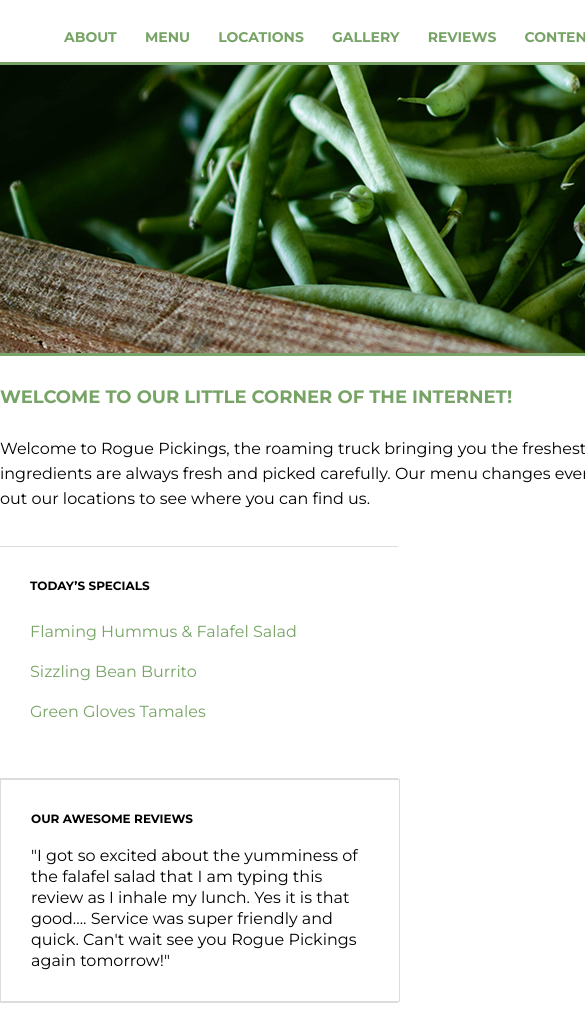
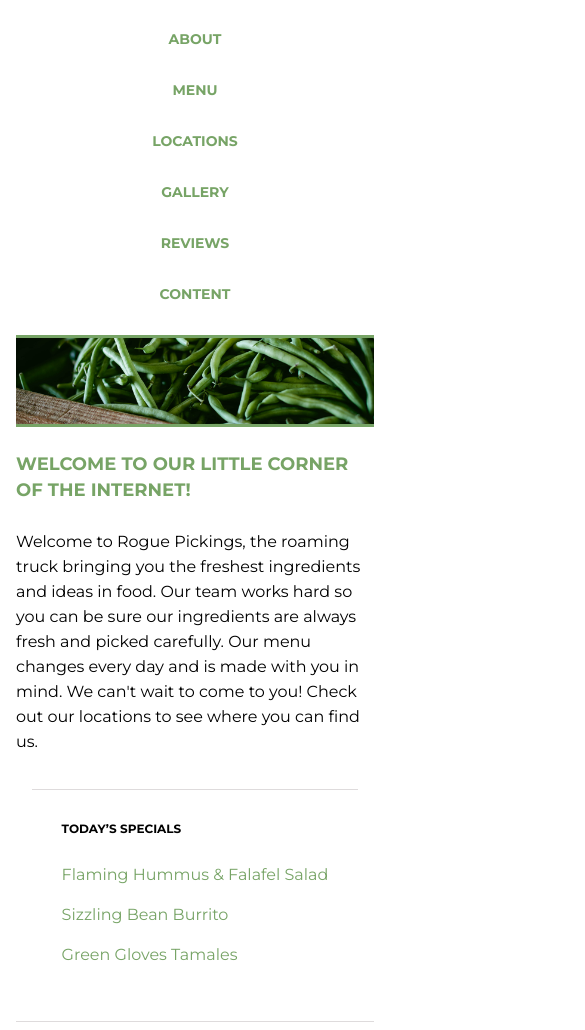
Before and after one commit to ahmedebid/rogue-pickings, a plain HTML site: page index.html in a window 390 px wide. Shown: the part 104-1134 px from the top of the page, 585 px wide, since content can reach past the window. Drawn offline with Linux system fonts and the light colour scheme; a web font is replaced by a local one.

Commit message:
Adjust the page's layout to be mobile-first

```diff
--- a/css/main.css
+++ b/css/main.css
@@ -1,4 +1,5 @@
 /****** BASE STYLES ******/
+
 html {
     font-size: 16px;
 }
@@ -8,21 +9,24 @@ body {
     color: #000000;
     font-family: 'Montserrat', sans-serif;
     font-size: 1em;
+    display: flex;
+    justify-content: center;
+    align-items: center;
+    flex-direction: column;
+    padding: 1em;
 }
 
-/****** GRID ******/
-
-.full-width {
-    margin: 0 auto;
-    width: 1200px;
+section, footer {
+    max-width: 1200px;
+    display: flex;
+    justify-content: center;
+    align-items: center;
+    flex-direction: column;
 }
 
-.half-width {
-    width: 600px;
-}
-
-.third-width {
-    width: 338px;
+.column {
+    max-width: 338px;
+    border-top: 1px solid #dedbdc;
 }
 
 /****** HEADER ******/
@@ -30,27 +34,32 @@ body {
 header h1 {
     font-size: 1.875em;
     line-height: 1.438em;
-    margin: 48px 0 40px 0;
     text-transform: uppercase;
+    border-bottom: 3px solid #77a466;
+    padding: 0 1em 0.5em 1em;
 }
 
 header h1 span {
     color: #77a466;
 }
 
-nav {
-    margin: 33px 0 0 0;
+header h1, nav {
+    text-align: center;
+}
+
+nav ul {
+    list-style: none;
+    padding: 0;
 }
 
 nav ul li {
-    display: inline-block;
+    padding: 1em;
 }
 
 nav ul li a {
     color: #77a466;
     font-size: 0.875em;
     font-weight: 700;
-    padding-left: 24px;
     text-decoration: none;
     text-transform: uppercase;
 }
@@ -58,6 +67,7 @@ nav ul li a {
 /****** TOP SECTION ******/
 
 #top-sec #hero-img {
+    width: 100%;
     border-bottom: 3px solid #77a466;
     border-top: 3px solid #77a466;
 }
@@ -66,55 +76,48 @@ nav ul li a {
     color: #77a466;
     font-size: 1.125em;
     line-height: 1.438em;
-    margin: 25px auto;
+    margin: 1.389em auto;
     text-transform: uppercase;
+    text-align: left;
 }
 
 #top-sec p {
     font-size: 1em;
     line-height: 1.563em;
-    margin-bottom: 35px;
+    margin: 0 0 2.188em 0;
 }
 
 /****** BOTTOM SECTION ******/
 
-#bot-sec .third-width {
-    padding: 30px;
+#bot-sec .column {
+    padding: 1.875em;
 }
 
-#bot-sec .third-width h3 {
+#bot-sec .column h3 {
     font-size: 0.75em;
     line-height: 1.563em;
     margin: 0;
     text-transform: uppercase;
 }
 
-#bot-sec .third-width ul {
+#bot-sec .column ul {
     list-style: none;
     padding-left: 0;
 }
 
-#bot-sec .third-width ul li a {
+#bot-sec .column ul li a {
     color: #77a466;
     font-size: 1em;
     line-height: 2.5em;
     text-decoration: none;
 }
 
-#bot-sec .third-width p {
+#bot-sec .column p {
     font-size: 1em;
     line-height: 1.313em;
     margin-bottom: 0;
 }
 
-#bot-sec #sec-1, #sec-3 {
-    border-bottom: 1px solid #dedbdc;
-    border-top: 1px solid #dedbdc;
-}
-
-#bot-sec #sec-2 {
-    border: 1px solid #dedbdc;
-}
 
 /****** FOOTER ******/
 
@@ -122,7 +125,7 @@ footer p {
     font-size: 1em;
     font-weight: 700;
     line-height: 1.438em;
-    margin: 25px auto;
+    margin: 1.563em auto;
     text-align: center;
     text-transform: uppercase;
 }
--- a/index.html
+++ b/index.html
@@ -14,11 +14,7 @@
     <body>
         <!--HEADER-->
         <header>
-            <div class="full-width">
-                <div class="half-width">
             <h1><span>Rogue</span> Pickings</h1>
-                </div>
-                <div class="half-width">
             <nav>
                 <ul>
                     <li><a href="">about</a></li>
@@ -29,28 +25,23 @@
                     <li><a href="">content</a></li>
                 </ul>
             </nav>
-                </div>
-            </div>
         </header>
 
         <main>
             <!--TOP SECTION-->
             <section id="top-sec">
-                <div class="full-width">
                 <img id="hero-img" src="img/hero-image.png" alt="hero image"/>
                 <h2>Welcome to our little corner of the internet!</h2>
                 <p>Welcome to Rogue Pickings, the roaming truck bringing you the freshest ingredients and ideas in food.
                     Our team works hard so you can be sure our ingredients are always fresh and picked carefully.
                     Our menu changes every day and is made with you in mind. We can't wait to come to you!
                     Check out our locations to see where you can find us.</p>
-                </div>
             </section>
 
             <!--BOTTOM SECTION-->
             <section id="bot-sec">
-                <div class="full-width">
                 <!--SECTION ONE-->
-                    <div class="third-width" id="sec-1">
+                <div class="column" id="col-1">
                     <h3>Today’s Specials</h3>
                     <ul>
                         <li><a href="">Flaming Hummus &#38; Falafel Salad</a></li>
@@ -59,24 +50,21 @@
                     </ul>
                 </div>
                 <!--SECTION TWO-->
-                    <div class="third-width" id="sec-2">
+                <div class="column" id="col-2">
                     <h3>OUR AWESOME REVIEWS</h3>
                     <p>"I got so excited about the yumminess of the falafel salad that I am typing this review as I inhale my lunch.
                         Yes it is that good.... Service was super friendly and quick. Can't wait see you Rogue Pickings again tomorrow!"</p>
                 </div>
                 <!--SECTION THREE-->
-                    <div class="third-width" id="sec-3">
+                <div class="column" id="col-3">
                     <h3>CONTACT US</h3>
                     <p>1001 Potrero Avenue<br>San Francisco, CA 94110<br>(415) 206-8000</p>
-                    </div>
                 </div>
             </section>
 
             <!--FOOTER-->
             <footer>
-                <div class="full-width">
                 <p>Powered By Lots of <span>fresh</span> Ingredients</p>
-                </div>
             </footer>
         </main>
     </body>
```
Lines whose indentation alone changed are shown as unchanged.
